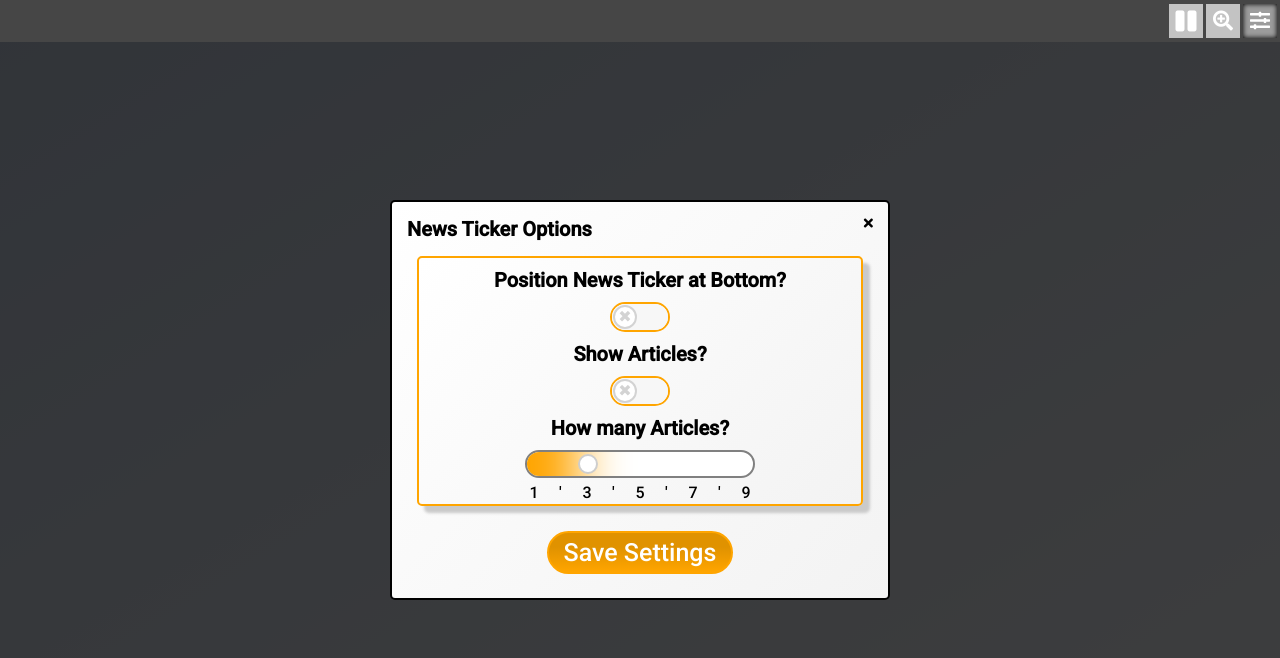
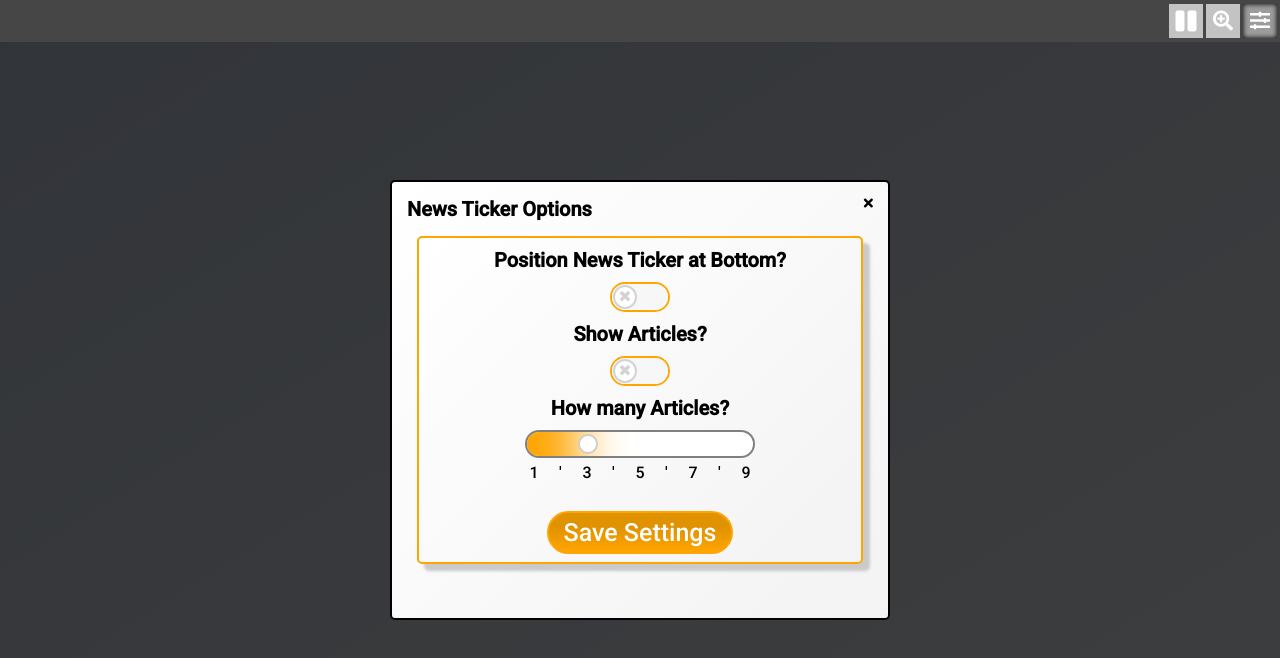
Before and after one commit to rirrgang/MMKomm, a plain HTML site: page html/index.html in a window 1280 px wide. Both pictures are taken after a click on the button 1260 px from the left and 21 px from the top of the page. Drawn offline with nearby package versions, Linux system fonts and the light colour scheme.

Commit message:
+ updated settings menu css

```diff
--- a/css/settings_menu.css
+++ b/css/settings_menu.css
@@ -10,7 +10,7 @@
     top: 50%;
     left: 50%;
     transform: translate(-50%, -50%);
-    height: 400px;
+    height: 440px;
     width: 500px;
     border: 2px solid black;
     border-radius: 5px;
@@ -46,7 +46,6 @@
 }
 
 .settings-inner-container {
-    height: 250px;
     width: 90%;
     border: 2px solid orange;
     margin: auto;
```
Also changed, not shown: 1 other file.
